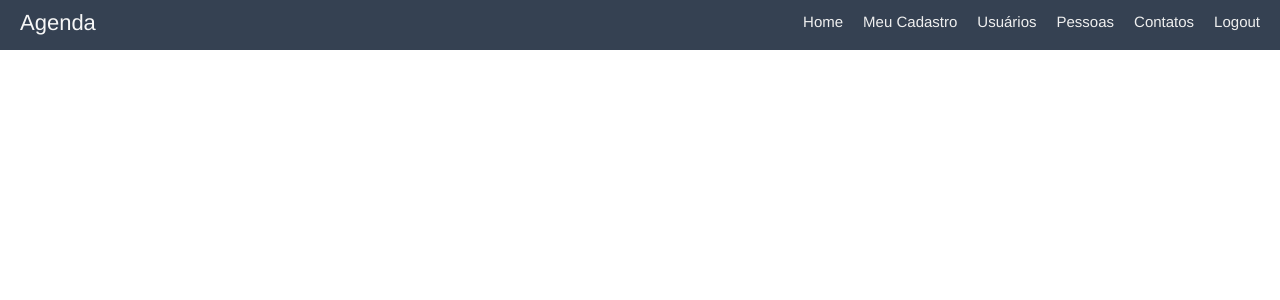
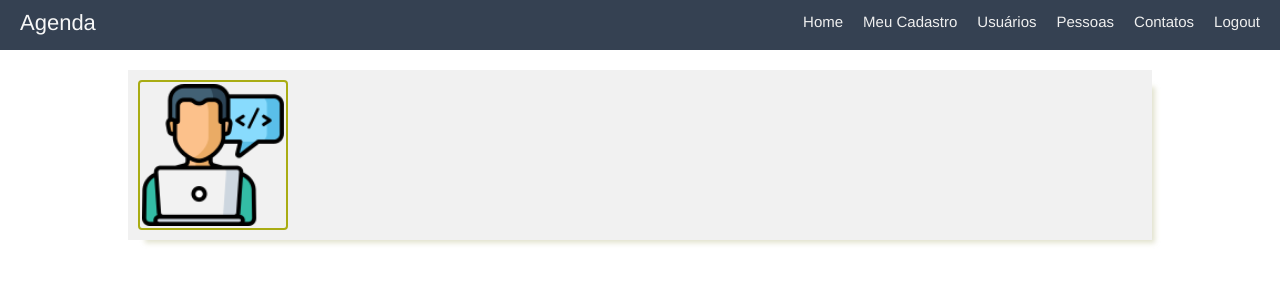
Before and after one commit to DandaraF/controle_agenda_pessoal, a Vue app: page /home in a window 1280 px wide. Shown: the top 300 px of the page. Built offline with nearby package versions, Linux system fonts and the light colour scheme.

Commit message:
create routes the of project

```diff
--- a/src/App.vue
+++ b/src/App.vue
@@ -1,21 +1,21 @@
 <template>
-  <!-- <nav>
-    <router-link to="/">Home</router-link> |
-    <router-link to="/about">About</router-link>
-  </nav> -->
   <div>
+    <Navbar/>
+    <router-view/>
 
   </div>
-  <router-view/>
 </template>
 
 
 
 <script>
+import Navbar from './components/Navbar'
 
 export default {
   name: 'App',
-
+  components:{
+    Navbar
+  }
 
 }
 </script>
--- a/src/components/Navbar.vue
+++ b/src/components/Navbar.vue
@@ -7,12 +7,12 @@
             </div>
         </div>
         <div class="nav-links">
-            <a href="#">Home</a>
-            <a href="#">Meu Cadastro</a>
-            <a href="#">Usuários</a>
-            <a href="#">Pessoas</a>
-            <a href="#">Contatos</a>
-            <a href="#">Logout</a>
+          <router-link  to="/home" id="home"> Home</router-link>
+          <router-link  to="/meu_cadastro" id="myuser">Meu Cadastro</router-link>
+          <router-link  to="/usuarios" id="users">Usuários</router-link>
+          <router-link  to="/pessoas" id="users">Pessoas</router-link>
+          <router-link  to="/contatos" id="users">Contatos</router-link>
+          <router-link  to="#" id="users">Logout</router-link>
         </div>
     </div>
 </template>
--- /dev/null
+++ b/src/components/Picture.vue
@@ -0,0 +1,35 @@
+<template>
+    <!-- <img :src="avatar" :alt="descricao"> -->
+    <img :src="avatar" :alt="descricao">
+</template>
+
+
+<script>
+
+
+export default {
+    name: 'Picture',
+    props:{
+        alt: String,
+        avatar_user: String
+    },
+    data(){
+        return{
+             avatar: "/img/avatar.png"
+        }
+    }
+}
+
+
+</script>
+
+<style scoped>
+
+img{
+    width: 150px;
+    height: 150px;
+    border-radius: 4px;
+    border: 2px solid rgb(169, 172, 19);
+    padding: 2px;
+}
+</style>
--- a/src/router/index.js
+++ b/src/router/index.js
@@ -10,11 +10,30 @@ const routes = [
   {
     path: '/home',
     name: 'home',
-    // route level code-splitting
-    // this generates a separate chunk (about.[hash].js) for this route
-    // which is lazy-loaded when the route is visited.
     component: () => import(/* webpackChunkName: "home" */ '../views/Home.vue')
-  }
+  },
+  {
+    path: '/meu_cadastro',
+    name: 'myuser',
+    component: () => import(/* webpackChunkName: "myuser" */ '../views/MyUser.vue')
+  },
+  {
+    path: '/usuarios',
+    name: 'users',
+    component: () => import(/* webpackChunkName: "users" */ '../views/Users.vue')
+  },
+  {
+    path: '/pessoas',
+    name: 'people',
+    component: () => import(/* webpackChunkName: "people" */ '../views/People.vue')
+  },
+  {
+    path: '/contatos',
+    name: 'contact',
+    component: () => import(/* webpackChunkName: "contact" */ '../views/Contact.vue')
+  },
+
+
 ]
 
 const router = createRouter({
--- /dev/null
+++ b/src/views/Contact.vue
@@ -0,0 +1,12 @@
+<template>
+    Contato
+ </template>
+
+<script>
+
+export default {
+  name: 'Contact',
+
+
+}
+</script>
--- a/src/views/Home.vue
+++ b/src/views/Home.vue
@@ -1,16 +1,56 @@
 <template>
   <div class="home">
-    <Navbar/>
+    <div class="container-home">
+      <div class="content-home">
+        <Picture/>
+    </div>
+
+    </div>
+
   </div>
 </template>
 
 
 <script>
 import Navbar from '../components/Navbar'
+import Picture from '../components/Picture'
 
 export default{
   components:{
-    Navbar
+    Navbar,
+    Picture
   }
 }
 </script>
+
+
+<style scoped>
+
+.home{
+  width: 100%;
+  height: 100%;
+}
+.container-home{
+  display: flex;
+  align-content: center;
+  justify-content: center;
+  padding:20px 0;
+  width: 100%;
+  height: 100%;
+}
+
+.content-home{
+  background-color: #f1f1f1;
+  width: 80%;
+  height: 100% ;
+  display: flex;
+  align-content: center;
+  padding: 10px;
+  -webkit-box-shadow: 10px 10px 5px -7px rgba(182,184,134,0.4);
+  -moz-box-shadow: 10px 10px 5px -7px rgba(182,184,134,0.4);
+  box-shadow: 10px 10px 5px -7px rgba(182,184,134,0.4);
+
+}
+
+
+</style>
--- /dev/null
+++ b/src/views/MyUser.vue
@@ -0,0 +1,18 @@
+<template>
+    <form action="">
+        <Input/>
+        aqui
+    </form>
+ </template>
+
+<script>
+import Input from '../components/Input.vue'
+
+export default {
+  name: 'MyUser',
+  components:{
+    Input
+  }
+
+}
+</script>
--- /dev/null
+++ b/src/views/People.vue
@@ -0,0 +1,12 @@
+<template>
+    Pessoas
+ </template>
+
+<script>
+
+export default {
+  name: 'People',
+
+
+}
+</script>
--- /dev/null
+++ b/src/views/Users.vue
@@ -0,0 +1,12 @@
+<template>
+    User
+ </template>
+
+<script>
+
+export default {
+  name: 'Users',
+
+
+}
+</script>
```
Also changed, not shown: public/img/avatar.png (added).
